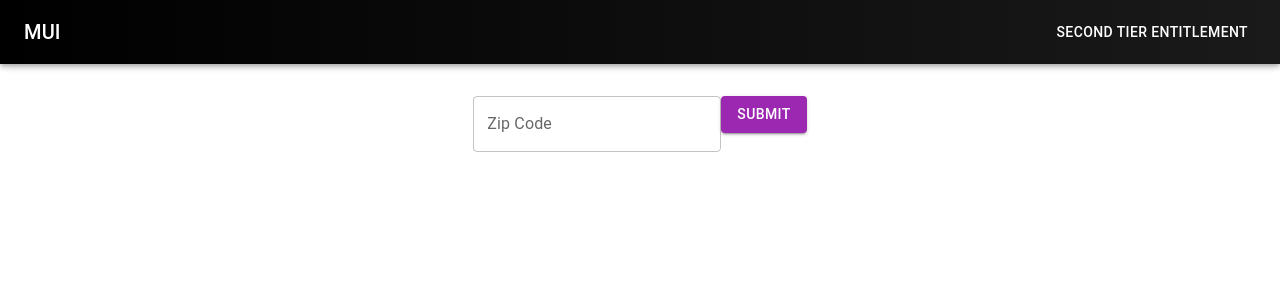
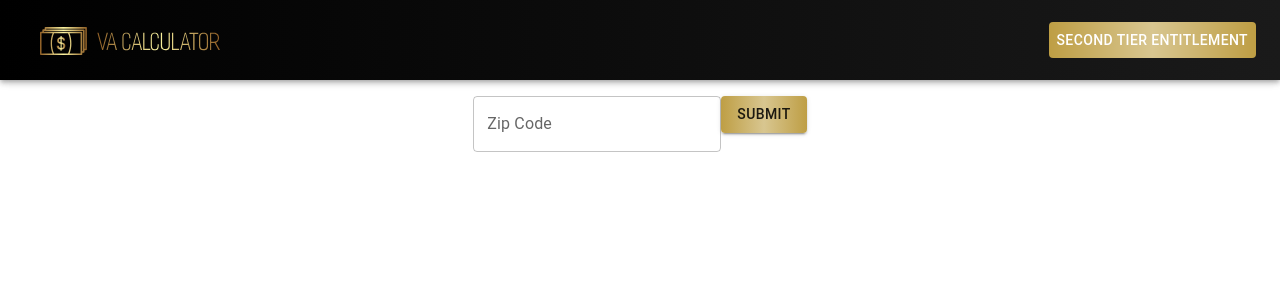
Before and after one commit to bhaden94/va-calculator, a Next.js app: page / in a window 1280 px wide. Shown: the top 300 px of the page. Built offline with nearby package versions, Linux system fonts and the light colour scheme; a web font is replaced by a local one.

Commit message:
Theming changes

```diff
--- a/common/components/NavBar/NavBar.tsx
+++ b/common/components/NavBar/NavBar.tsx
@@ -27,7 +27,7 @@ export default function NavBar() {
 
 	const drawer = (
 		<Box onClick={handleDrawerToggle}>
-			<TextLogo />
+			<TextLogo showTextLogo={true} />
 			<Divider variant="middle" />
 			<List>
 				{navItems.map((item) => (
@@ -53,7 +53,7 @@ export default function NavBar() {
 						onClick={handleDrawerToggle}
 						sx={{ mr: 2, display: { sm: "none" } }}
 					>
-						<MenuIcon />
+						<MenuIcon fontSize="large" sx={{ color: "#BE9E44" }} />
 					</IconButton>
 					<Typography
 						variant="h6"
@@ -63,11 +63,11 @@ export default function NavBar() {
 							display: { xs: "none", sm: "block" },
 						}}
 					>
-						MUI
+						<TextLogo showTextLogo={true} />
 					</Typography>
 					<Box sx={{ display: { xs: "none", sm: "block" } }}>
 						{navItems.map((item) => (
-							<Button key={item} sx={{ color: "#fff" }}>
+							<Button key={item}>
 								{item}
 							</Button>
 						))}
--- a/common/components/TextLogo/TextLogo.tsx
+++ b/common/components/TextLogo/TextLogo.tsx
@@ -1,9 +1,17 @@
 import { FC } from "react";
 
-export const TextLogo: FC = () => {
+interface ITextLogoProps {
+	showTextLogo: boolean;
+}
+
+export const TextLogo: FC<ITextLogoProps> = ({ showTextLogo }) => {
 	return (
-		<div style={{margin: "16px 16px 5px"}}>
-			<img src="./text-logo.svg" height="50px" width="85%" />
+		<div style={{ margin: "16px 16px 5px" }}>
+			<img
+				src={showTextLogo ? "./logo-with-text.svg" : "./logo.svg"}
+				height="50px"
+				width="180px"
+			/>
 		</div>
 	);
 };
--- a/common/utils/theme.ts
+++ b/common/utils/theme.ts
@@ -1,35 +1,44 @@
 import { Theme, createTheme } from "@mui/material/styles";
-import { green, purple } from "@mui/material/colors";
 
 export const theme: Theme = createTheme({
 	palette: {
+		contrastThreshold: 4.5,
 		primary: {
-			main: purple[500],
+			main: "#fff",
 		},
 		secondary: {
-			main: green[500],
+			main: "#000",
 		},
+		// text: {
+		//     primary: "red",
+		//     secondary: "blue",
+		// },
 	},
 	components: {
 		MuiPaper: {
 			styleOverrides: {
-				// Name of the slot
 				root: {
-					// Some CSS
 					background:
 						"url('./background-gradient.svg') no-repeat center center fixed",
 				},
 			},
 		},
-        MuiDivider: {
-            styleOverrides: {
-				// Name of the slot
+		MuiDivider: {
+			styleOverrides: {
 				root: {
-					// Some CSS
 					background:
-						"url('./gold-gradient.svg') no-repeat center center fixed",
+						"url('./gold-gradient.svg') no-repeat center center",
+					height: 2,
 				},
 			},
-        }
+		},
+		MuiButton: {
+			styleOverrides: {
+				root: {
+					background:
+						"url('./gold-gradient.svg') no-repeat center center",
+				},
+			},
+		},
 	},
 });
--- a/pages/_document.tsx
+++ b/pages/_document.tsx
@@ -4,7 +4,7 @@ export default function Document() {
 	return (
 		<Html lang="en">
 			<Head>
-				<title>Create Next App</title>
+				<title>VA Calculator</title>
 				<meta
 					name="description"
 					content="Generated by create next app"
@@ -13,7 +13,7 @@ export default function Document() {
 					name="viewport"
 					content="width=device-width, initial-scale=1"
 				/>
-				<link rel="icon" href="/favicon.ico" />
+				<link rel="icon" href="/favicon.svg" />
 				<link
 					href="https://fonts.googleapis.com/css2?family=Open+Sans:wght@400;700&family=Sofia+Sans+Semi+Condensed:wght@400;700&display=swap"
 					rel="stylesheet"
```
